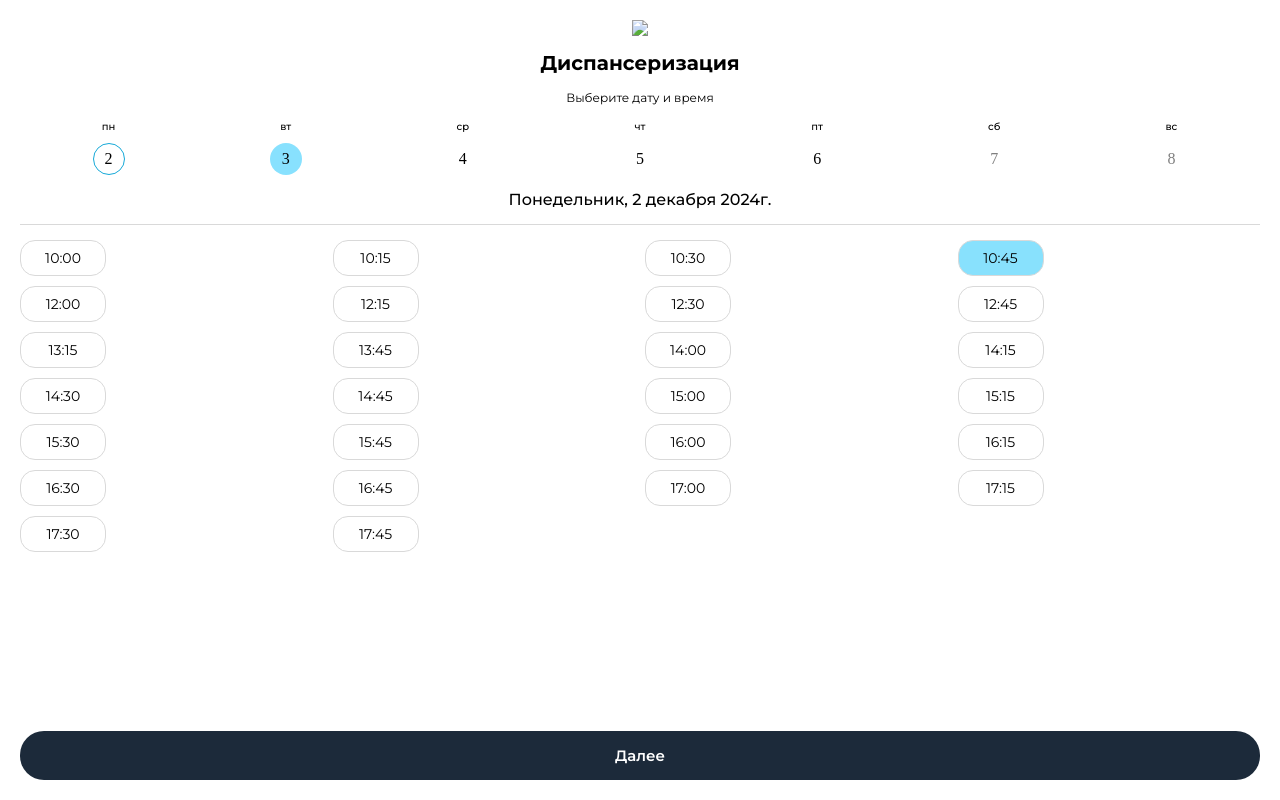
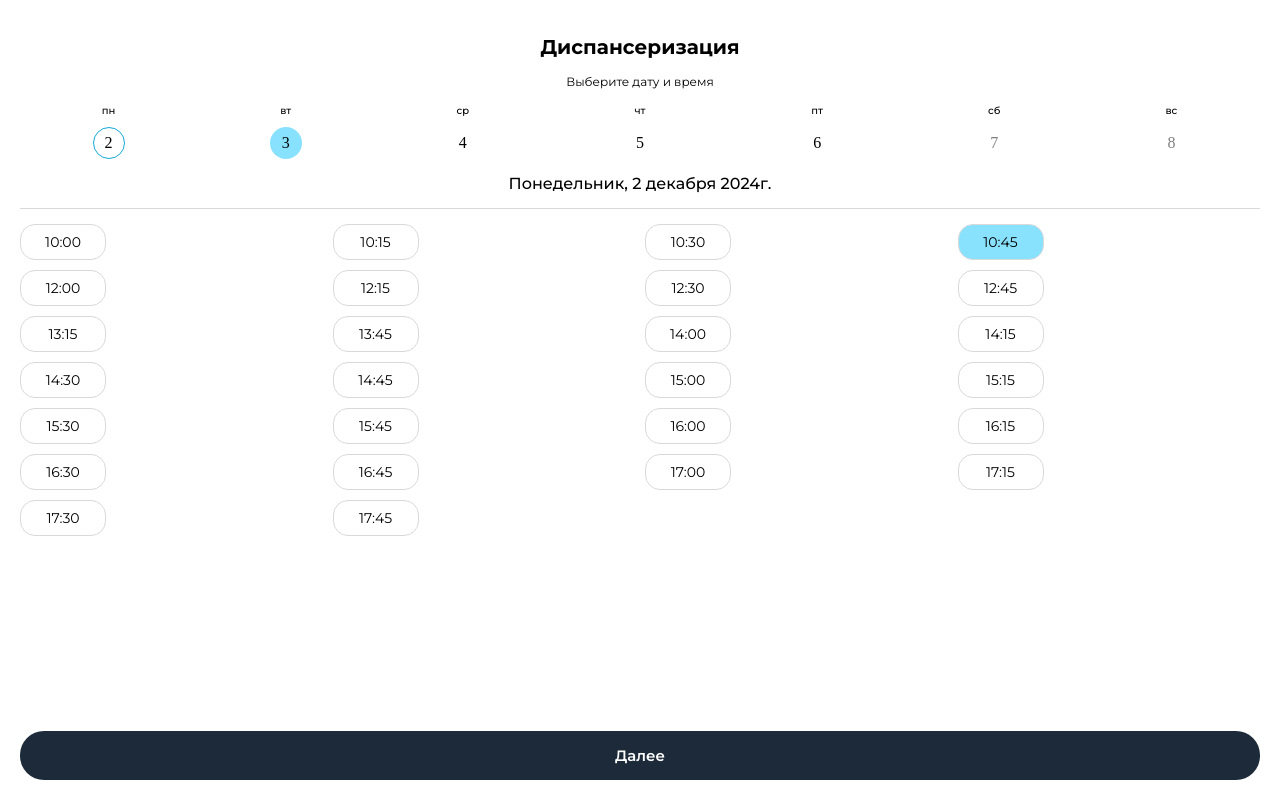
Before and after one commit to myVaflya/medical, a plain HTML site: page index.html in a window 1280 px wide. Drawn offline with Linux system fonts and the light colour scheme.

Commit message:
Update index.html

```diff
--- a/index.html
+++ b/index.html
@@ -12,7 +12,7 @@
 </head>
 <body class="body">
 <div class="container">
-    <img src="close" />
+    <img scr="close" />
     <p class="text text-title">Диспансеризация</p>
     <p class="text text-description">Выберите дату и время</p>
     <div class="day-grid">
```
